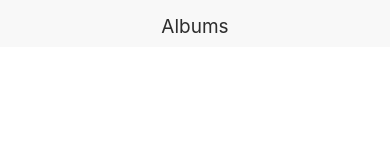
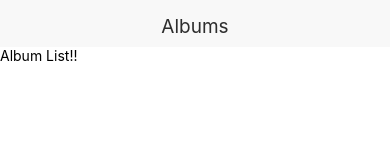
Before and after one commit to drdlee/react-native--albums, a React Native app: screen / in a window 390 px wide. Shown: the top 160 px of the page. Built offline with nearby package versions, Linux system fonts and the light colour scheme.

Commit message:
Second Component <AlbumList /> : - add AlbumList to App.js

```diff
--- a/App.js
+++ b/App.js
@@ -1,8 +1,13 @@
 import React from 'react';
+import { View } from 'react-native';
 import Header from './src/components/Header';
+import AlbumList from './src/components/AlbumList';
 
 const App = () => (
-  <Header headerText={'Albums'} />
+  <View>
+	<Header headerText={'Albums'} />
+	<AlbumList />
+  </View>
 );
 
 export default App;
--- /dev/null
+++ b/src/components/AlbumList.js
@@ -0,0 +1,10 @@
+import React from 'react';
+import { View, Text } from 'react-native';
+
+const AlbumList = () => (
+        <View>
+            <Text>Album List!!</Text>
+        </View>
+    );
+
+export default AlbumList;
```
